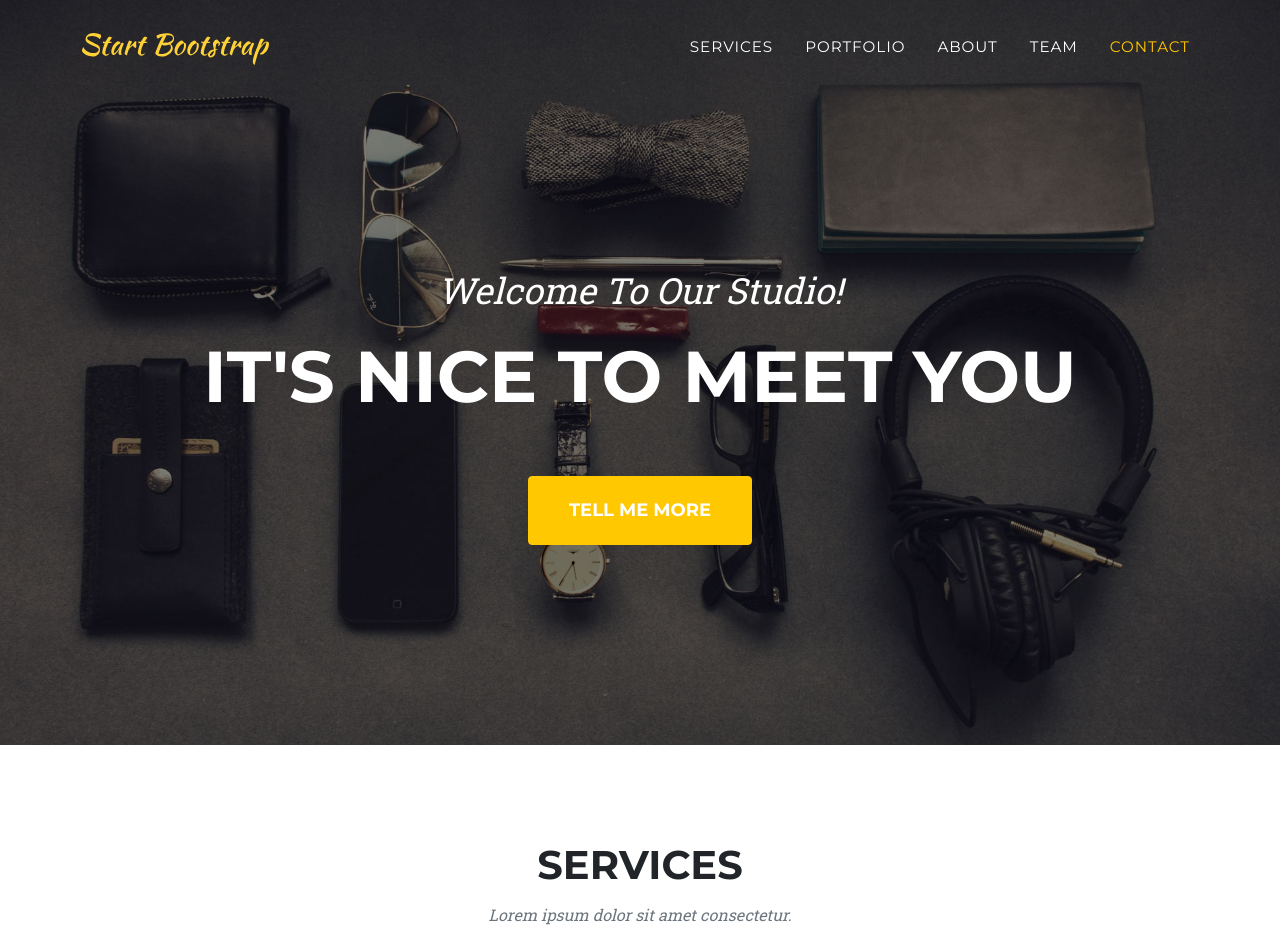
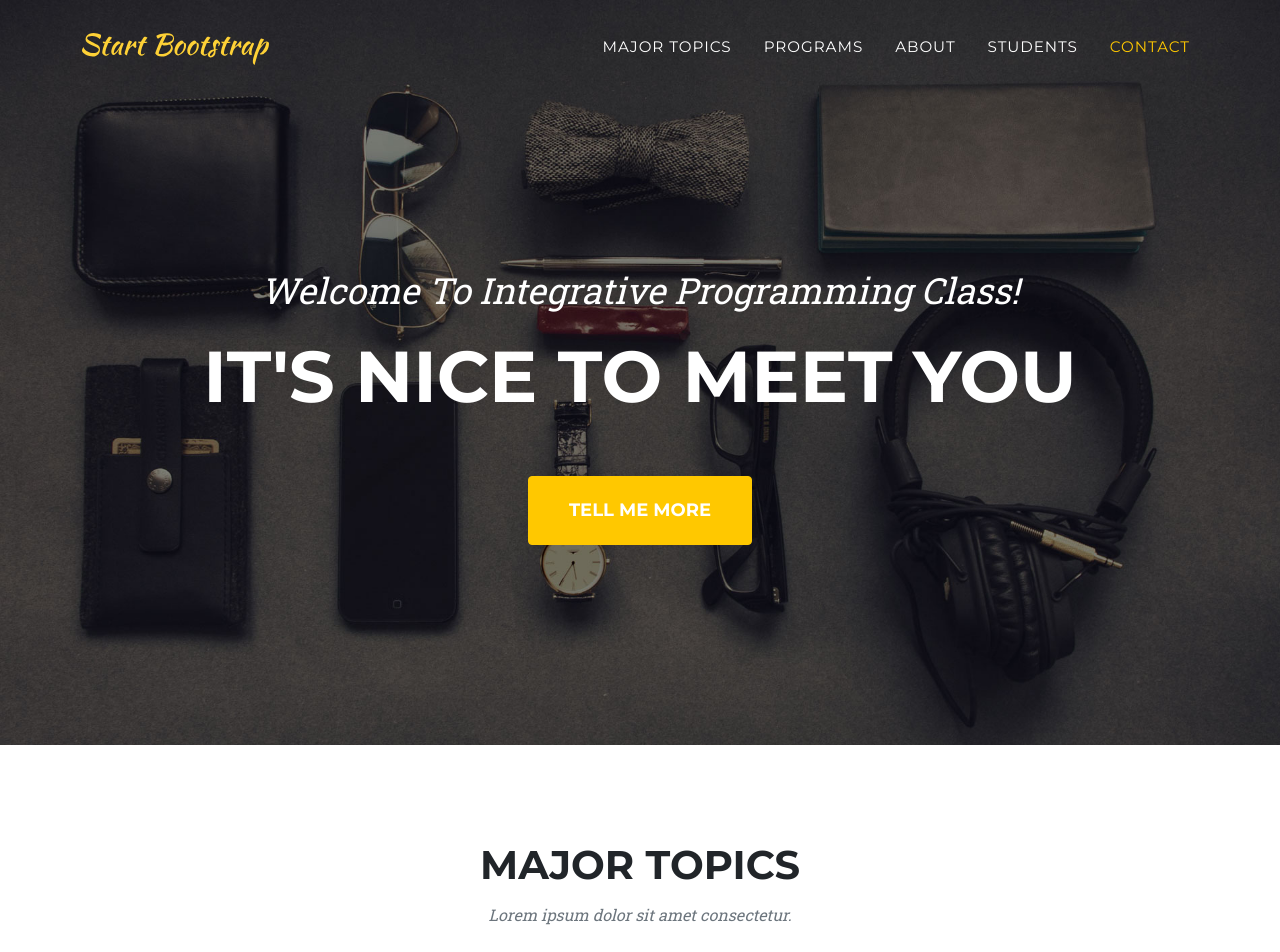
Before and after one commit to sirrm/PUPDICTII2223, a plain HTML site: page index.html in a window 1280 px wide. Shown: the top 952 px of the page. Drawn offline with nearby package versions, Linux system fonts and the light colour scheme.

Commit message:
Update index.html

```diff
--- a/index.html
+++ b/index.html
@@ -5,7 +5,7 @@
         <meta name="viewport" content="width=device-width, initial-scale=1, shrink-to-fit=no" />
         <meta name="description" content="" />
         <meta name="author" content="" />
-        <title>DICT II - Integrative Programming</title>
+        <title>DICT II</title>
         <!-- Favicon-->
         <link rel="icon" type="image/x-icon" href="assets/favicon.ico" />
         <!-- Font Awesome icons (free version)-->
@@ -27,10 +27,10 @@
                 </button>
                 <div class="collapse navbar-collapse" id="navbarResponsive">
                     <ul class="navbar-nav text-uppercase ms-auto py-4 py-lg-0">
-                        <li class="nav-item"><a class="nav-link" href="#services">Services</a></li>
-                        <li class="nav-item"><a class="nav-link" href="#portfolio">Portfolio</a></li>
+                        <li class="nav-item"><a class="nav-link" href="#services">Major Topics</a></li>
+                        <li class="nav-item"><a class="nav-link" href="#portfolio">Programs</a></li>
                         <li class="nav-item"><a class="nav-link" href="#about">About</a></li>
-                        <li class="nav-item"><a class="nav-link" href="#team">Team</a></li>
+                        <li class="nav-item"><a class="nav-link" href="#team">Students</a></li>
                         <li class="nav-item"><a class="nav-link" href="#contact">Contact</a></li>
                     </ul>
                 </div>
@@ -39,7 +39,7 @@
         <!-- Masthead-->
         <header class="masthead">
             <div class="container">
-                <div class="masthead-subheading">Welcome To Our Studio!</div>
+                <div class="masthead-subheading">Welcome To Integrative Programming Class!</div>
                 <div class="masthead-heading text-uppercase">It's Nice To Meet You</div>
                 <a class="btn btn-primary btn-xl text-uppercase" href="#services">Tell Me More</a>
             </div>
@@ -48,7 +48,7 @@
         <section class="page-section" id="services">
             <div class="container">
                 <div class="text-center">
-                    <h2 class="section-heading text-uppercase">Services</h2>
+                    <h2 class="section-heading text-uppercase">Major Topics</h2>
                     <h3 class="section-subheading text-muted">Lorem ipsum dolor sit amet consectetur.</h3>
                 </div>
                 <div class="row text-center">
@@ -83,7 +83,7 @@
         <section class="page-section bg-light" id="portfolio">
             <div class="container">
                 <div class="text-center">
-                    <h2 class="section-heading text-uppercase">Portfolio</h2>
+                    <h2 class="section-heading text-uppercase">Programs</h2>
                     <h3 class="section-subheading text-muted">Lorem ipsum dolor sit amet consectetur.</h3>
                 </div>
                 <div class="row">
```
